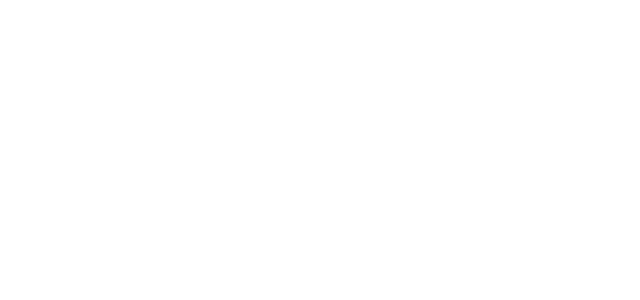
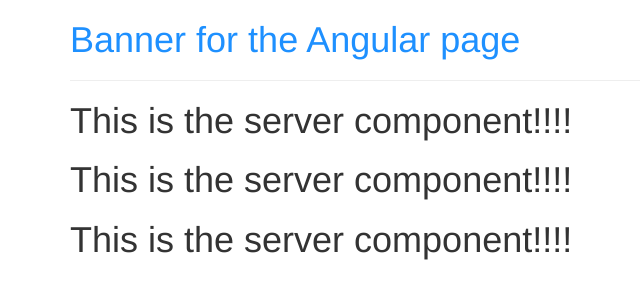
Before and after one commit to PhillByrd2018/Angualr_workshop, an Angular app: page / in a window 1280 px wide. Shown: the top 300 px of the page, without its empty margins (0-640 px from the left). Built offline with nearby package versions, Linux system fonts and the light colour scheme.

Commit message:
finished the first module and got the basics for how Angular spins up a new app. Also how to wire up a new component.

```diff
--- a/src/app/app.component.css
+++ b/src/app/app.component.css
@@ -0,0 +1,3 @@
+h1{
+    color:dodgerblue;
+}
--- a/src/app/app.component.html
+++ b/src/app/app.component.html
@@ -0,0 +1,9 @@
+<div class="container">
+    <div class="row">
+        <div class="col-xs-12">
+                <h1>Banner for the Angular page</h1>
+                <hr>
+                <app-servers></app-servers>
+        </div>
+    </div>
+</div>
--- /dev/null
+++ b/src/app/server/server.component.html
@@ -0,0 +1 @@
+<h1>This is the server component!!!!</h1>
--- /dev/null
+++ b/src/app/servers/servers.component.html
@@ -0,0 +1,3 @@
+<app-server></app-server>
+<app-server></app-server>
+<app-server></app-server>
--- /dev/null
+++ b/src/app/servers/servers.component.ts
@@ -0,0 +1,15 @@
+import { Component, OnInit } from '@angular/core';
+
+@Component({
+  selector: 'app-servers',
+  templateUrl: './servers.component.html',
+  styleUrls: ['./servers.component.css']
+})
+export class ServersComponent implements OnInit {
+
+  constructor() { }
+
+  ngOnInit() {
+  }
+
+}
```
Also changed, not shown: src/app/app.module.ts (+10 -3 lines), src/app/server/server.component.ts (added, +11 -0 lines), src/app/servers/servers.component.css (added).
